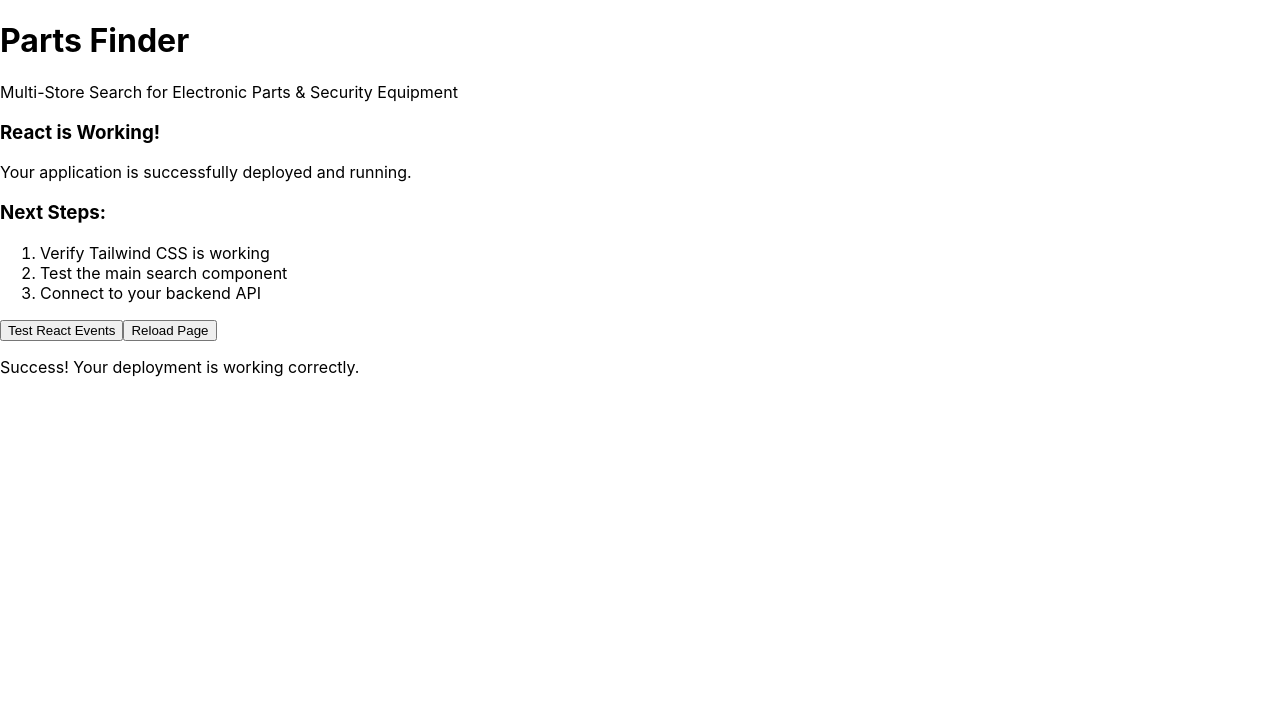
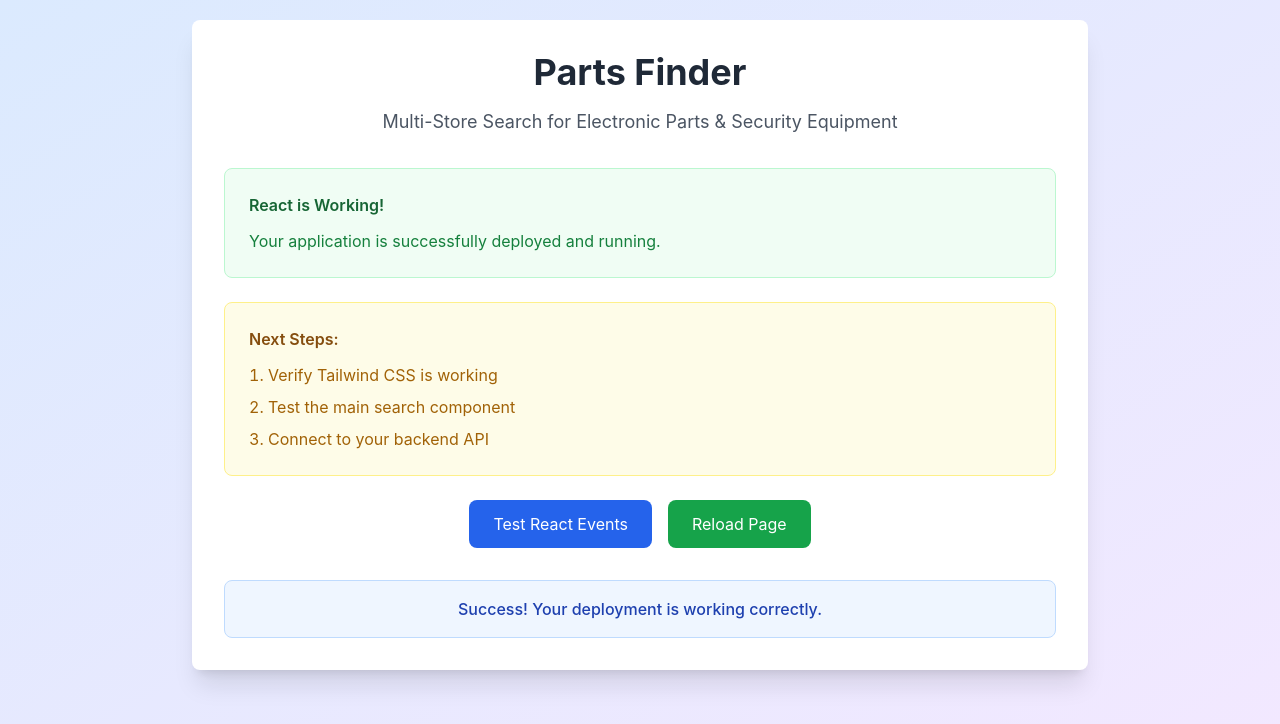
Before and after one commit to dainierds/fly-finder, a React (Create React App) app: page / in a window 1280 px wide. Shown: the top 724 px of the page. Built offline with nearby package versions, Linux system fonts and the light colour scheme; the HTML template or start-up script is replaced by a standard one.

Commit message:
Update index.css

```diff
--- a/src/index.css
+++ b/src/index.css
@@ -1,5 +1,14 @@
+@tailwind base;
+@tailwind components;
+@tailwind utilities;
+
+* {
+  margin: 0;
+  padding: 0;
+  box-sizing: border-box;
+}
+
 body {
-  margin: 0;
   font-family: -apple-system, BlinkMacSystemFont, 'Segoe UI', 'Roboto', 'Oxygen',
     'Ubuntu', 'Cantarell', 'Fira Sans', 'Droid Sans', 'Helvetica Neue',
     sans-serif;
@@ -11,3 +20,10 @@
   font-family: source-code-pro, Menlo, Monaco, Consolas, 'Courier New',
     monospace;
 }
+
+.line-clamp-2 {
+  display: -webkit-box;
+  -webkit-line-clamp: 2;
+  -webkit-box-orient: vertical;
+  overflow: hidden;
+}
```
